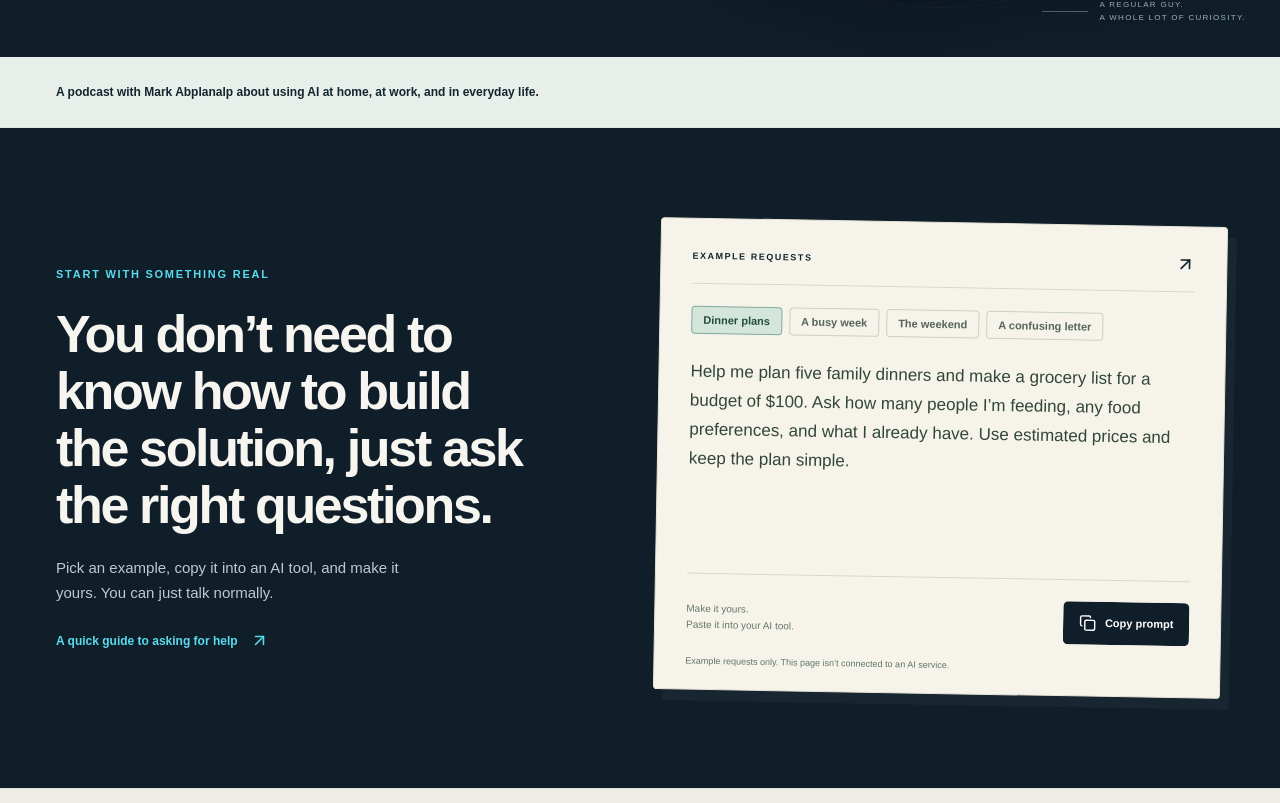
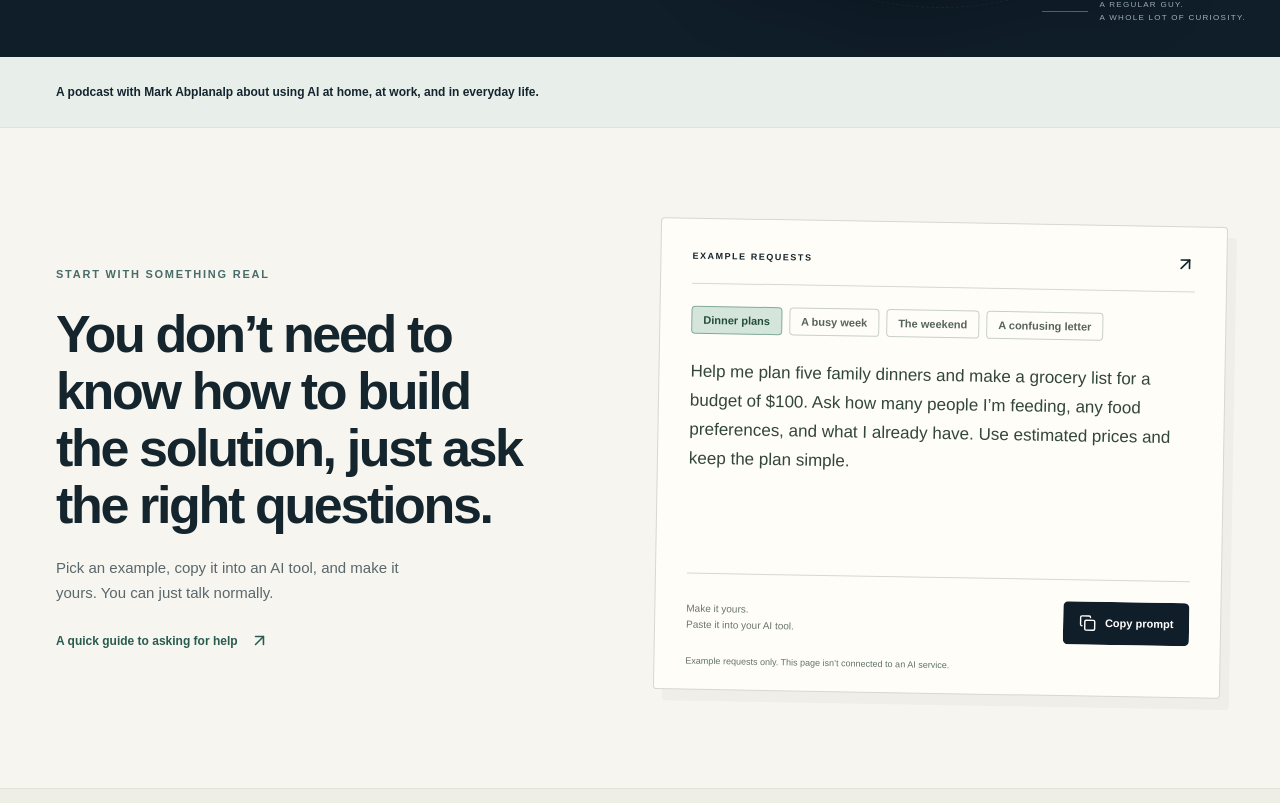
Before and after one commit to Unchainedmindprompts/the-regular-ai-guy, a Next.js app: page / in a window 1280 px wide. Shown: the part 757-1560 px from the top of the page. Built offline with nearby package versions, Linux system fonts and the light colour scheme.

Commit message:
Use warm cream beneath the hero and retain strong text contrast

```diff
--- a/src/app/globals.css
+++ b/src/app/globals.css
@@ -781,8 +781,8 @@ p {
   border-top: 1px solid #173f3a2b;
 }
 .prompt-section {
-  background: var(--navy);
-  color: var(--cream);
+  background: var(--cream);
+  color: var(--ink);
   padding-block: 94px;
 }
 .prompt-lab {
@@ -792,7 +792,7 @@ p {
   align-items: center;
 }
 .prompt-context > .eyebrow {
-  color: var(--cyan);
+  color: #476c69;
 }
 .prompt-context h2 {
   font-size: 52px;
@@ -802,13 +802,13 @@ p {
 }
 .prompt-context > p {
   max-width: 380px;
-  color: #bacbd0;
+  color: var(--muted);
   font-size: 15px;
   margin: 22px 0 25px;
 }
 .prompt-context > .text-link {
   font-size: 12px;
-  color: var(--cyan);
+  color: #285c51;
   max-width: 360px;
 }
 .prompt-reminder {
@@ -828,13 +828,13 @@ p {
   line-height: 1.7;
 }
 .prompt-paper {
-  background: #f6f4ea;
-  border: 1px solid #e8e4d6;
+  background: #fffdf7;
+  border: 1px solid #d7d8ce;
   color: var(--ink);
   padding: 27px 31px 20px;
   border-radius: 4px;
   transform: rotate(1deg);
-  box-shadow: 9px 11px 0 #d7e6d80a;
+  box-shadow: 9px 11px 0 #14252e08;
 }
 .prompt-paper-header {
   display: flex;
```
Also changed, not shown: 1 other file (tests, documents, lock files or other folders).
